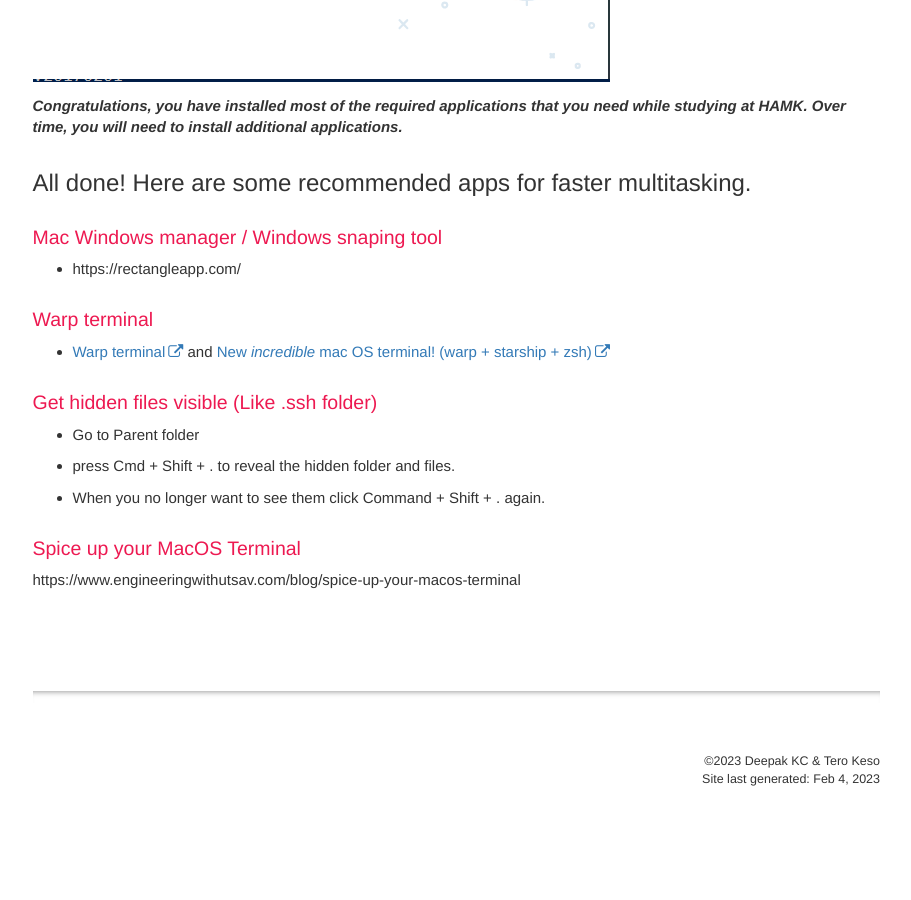
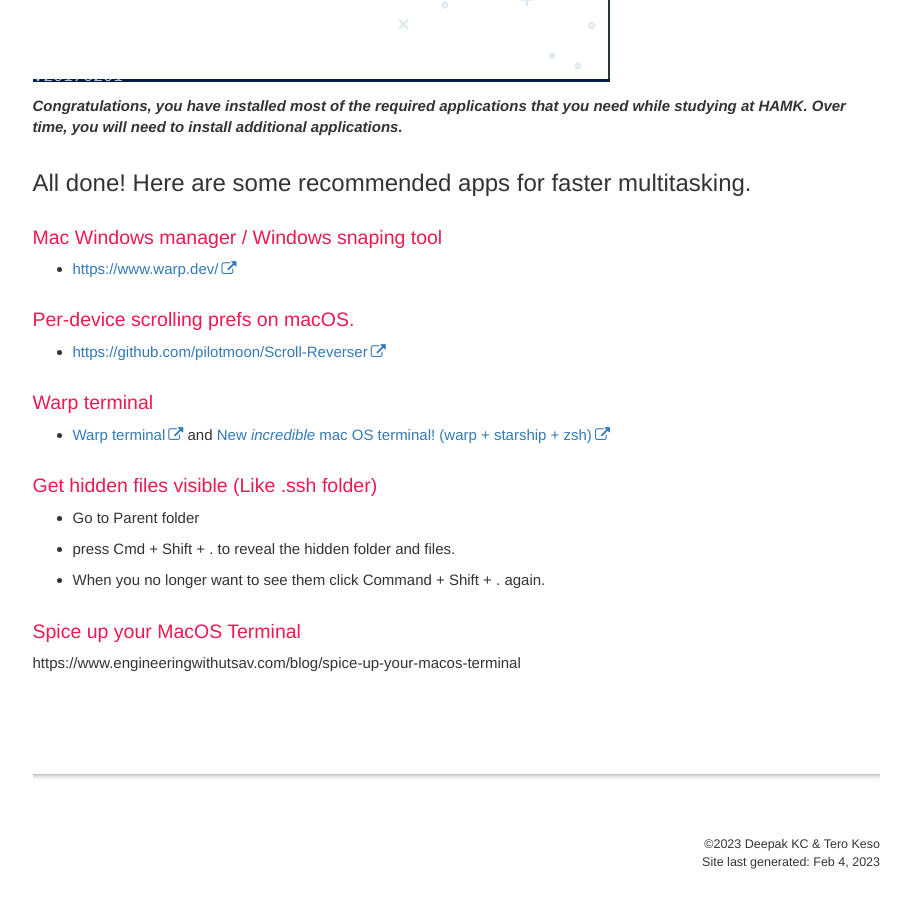
Before and after one commit to hamk-business-information-technology/os, a Jekyll site: the page built from HAMK_BASIC_Software_MacUsers.md, in a window 1280 px wide and 900 px high, scrolled down 2900 px. Shown: the whole window, without its empty margins (330-1241 px from the left). Built offline with Jekyll 4.4.1, drawn with Linux system fonts in a browser that asks for light colours; our own code applies the rules of GitHub Pages for plain Markdown files; comment, search, counter and statistics services are not loaded; before the commit the page ends 3739 px from its top, so only the background shows below that; some of the changed text lies outside the part shown.

Commit message:
Update HAMK_BASIC_Software_MacUsers.md

```diff
--- a/HAMK_BASIC_Software_MacUsers.md
+++ b/HAMK_BASIC_Software_MacUsers.md
@@ -58,7 +58,12 @@
 ## All done! Here are some recommended apps for faster multitasking.
 
 ### Mac Windows manager / Windows snaping tool
-* https://rectangleapp.com/
+* [https://www.warp.dev/](https://rectangleapp.com/)
+
+
+
+### Per-device scrolling prefs on macOS.
+* [https://github.com/pilotmoon/Scroll-Reverser](https://github.com/pilotmoon/Scroll-Reverser)
 
 
 ### Warp terminal
```
